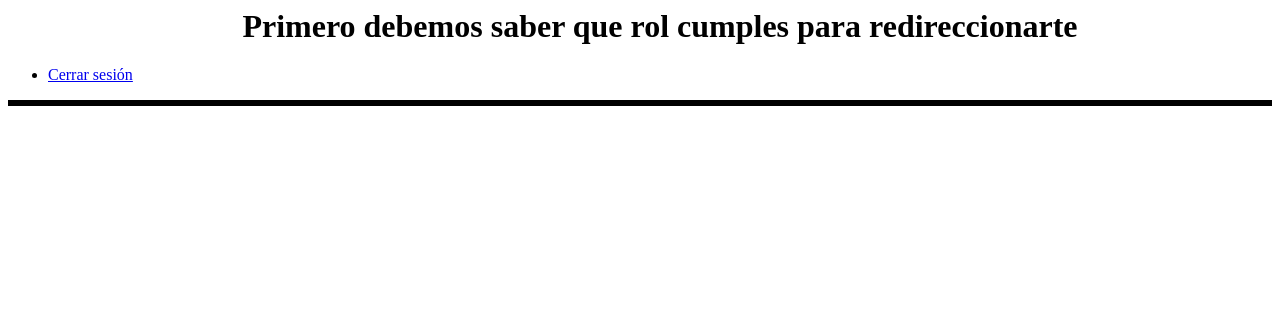
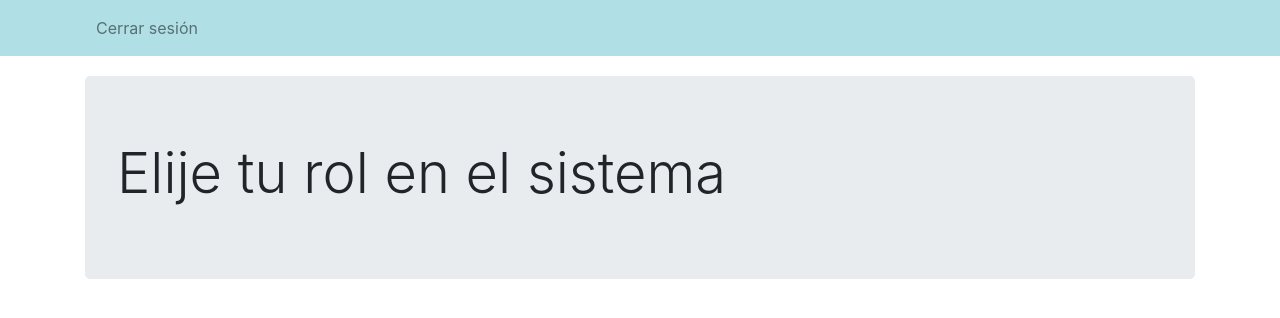
Before and after one commit to Grupo42018/f2kens, a Django app: template frontend_token/templates/user_group.html in a window 1280 px wide. Shown: the top 318 px of the page. Run offline with Django 3.2, Linux system fonts and the light colour scheme; the template is opened without the code that fills it, so the values that code supplies are empty; some libraries are stand-ins or nearby versions.

Commit message:
[T13-S3] Prototipar sección de grupos de usuario (#8)
* Added f2kens config class.

* Creating user groups

* Changed a query filter.

* Added template, url, and views for user group checking.

* Added bootstrap. TODO: Cards for user groups.

* Ordered imports.

* Mejorada la view de seleccion de pagina

```diff
--- a/frontend_token/templates/user_group.html
+++ b/frontend_token/templates/user_group.html
@@ -1,29 +1,69 @@
+<!DOCTYPE html>
 <html>
   <head>
     <meta charset="utf-8">
-        <title>Tutor</title>
+    <meta name="viewport" content="width=device-width, initial-scale=1">
+    {% load static %}
+    <title>Grupos de usuario</title>
+
+    <!-- Font Awesome -->
+    <link rel="stylesheet" href="{% static 'font-awesome/css/font-awesome.min.css' %}">
+
+    <!-- Bootstrap links -->
+    <link rel="stylesheet" href="https://stackpath.bootstrapcdn.com/bootstrap/4.1.0/css/bootstrap.min.css" integrity="sha384-9gVQ4dYFwwWSjIDZnLEWnxCjeSWFphJiwGPXr1jddIhOegiu1FwO5qRGvFXOdJZ4" crossorigin="anonymous">
+    <script src="https://code.jquery.com/jquery-3.3.1.min.js" integrity="sha256-FgpCb/KJQlLNfOu91ta32o/NMZxltwRo8QtmkMRdAu8="        crossorigin="anonymous"></script>
+    <script src="https://cdnjs.cloudflare.com/ajax/libs/popper.js/1.14.0/umd/popper.min.js" integrity="sha384-cs/chFZiN24E4KMATLdqdvsezGxaGsi4hLGOzlXwp5UZB1LY//20VyM2taTB4QvJ" crossorigin="anonymous"></script>
+    <script src="https://stackpath.bootstrapcdn.com/bootstrap/4.1.0/js/bootstrap.min.js" integrity="sha384-uefMccjFJAIv6A+rW+L4AHf99KvxDjWSu1z9VI8SKNVmz4sk7buKt/6v9KI65qnm" crossorigin="anonymous"></script>
+
+    <!-- link custom css -->
+    <link rel="stylesheet" type="text/css" href="{% static 'css/style.css' %}">
+
+    <!-- import custom script -->
+    <script src="{% static 'js/functions.js' %}" type="text/javascript"></script>
   </head>
+
   <body>
-        <ul>
-            <h1 style='text-align:center'>
-                Primero debemos saber que rol cumples para redireccionarte
-            </h1>
-            <li><a href='{% url "logout" %}'>Cerrar sesión</a></li>
+    <nav class="navbar navbar-expand-lg navbar-light bg-primary">
+      <div class="container">
+        <button class="navbar-toggler" type="button" data-toggle="collapse" data-target="#navbar" aria-controls="navbarsExampleDefault" aria-expanded="false" aria-label="Toggle navigation">
+          <span class="navbar-toggler-icon"></span>
+        </button>
+
+        <div class="collapse navbar-collapse" id="navbar">
+          <ul class="navbar-nav nav mr-auto">
+            <li class="nav-item">
+              <a class="nav-link" href="{% url 'logout' %}">Cerrar sesión</a>
+            </li>
           </ul>
-        <div align='center' style='border-style:solid;'>
+        </div>
+      </div>
+    </nav>
+
+    <main role="main" class="container">
+        <div class="jumbotron">
+            <h1 class="display-4">Elije tu rol en el sistema</h1>
+            <div class="container">
+                <div class="row">
                     {% for user_group in user_groups %}
+                        <div class="col-12" style="margin-bottom: 15px">
                             {% if user_group.name == 'Directives' %}
-                <a href='{% url "index_director" %}'>Director</a>
+                            <a class="btn btn-primary btn-lg" href='{% url "index_director" %}' role="button">Director</a>
                             {% elif user_group.name == 'Preceptors' %}
-                <a href='{% url "index_preceptor" %}'>Preceptor</a>
+                            <a class="btn btn-primary btn-lg" href='{% url "index_preceptor" %}' role="button">Preceptor</a>
                             {% elif user_group.name == 'Tutors' %}
-                <a href='{% url "index_tutor" %}'>Tutor</a>
+                            <a class="btn btn-primary btn-lg" href='{% url "index_tutor" %}' role="button">Tutor</a>
                             {% elif user_group.name == 'Guards' %}
-                <a href='{% url "index_guard" %}'>Guardia</a>
+                            <a class="btn btn-primary btn-lg" href='{% url "index_guard" %}' role="button">Guardia</a>
                             {% else %}
-                <h1 style='color:red'>Usted no pertenece a un grupo. Contacte con el administrador.</h1>
+                            <div class="alert alert-danger" role="alert">
+                                Usted no esta asignado a un grupo de usuario. Contacte con el administrador.
+                            </div>
                             {% endif %}
+                        </div>
                     {% endfor %}
                 </div>
+            </div>
+        </div>
+    </main>
   </body>
 </html>
```
Lines whose indentation alone changed are shown as unchanged.
